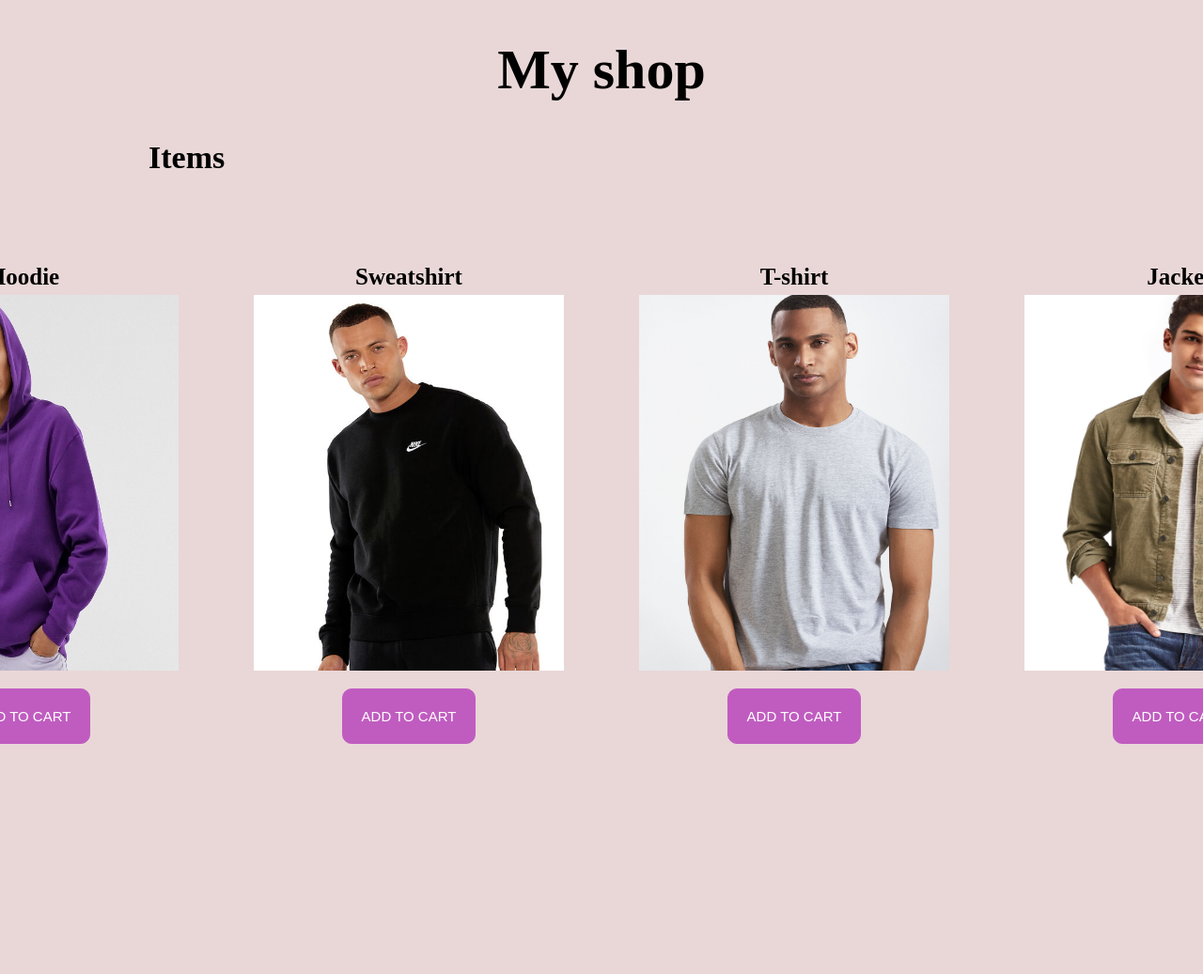
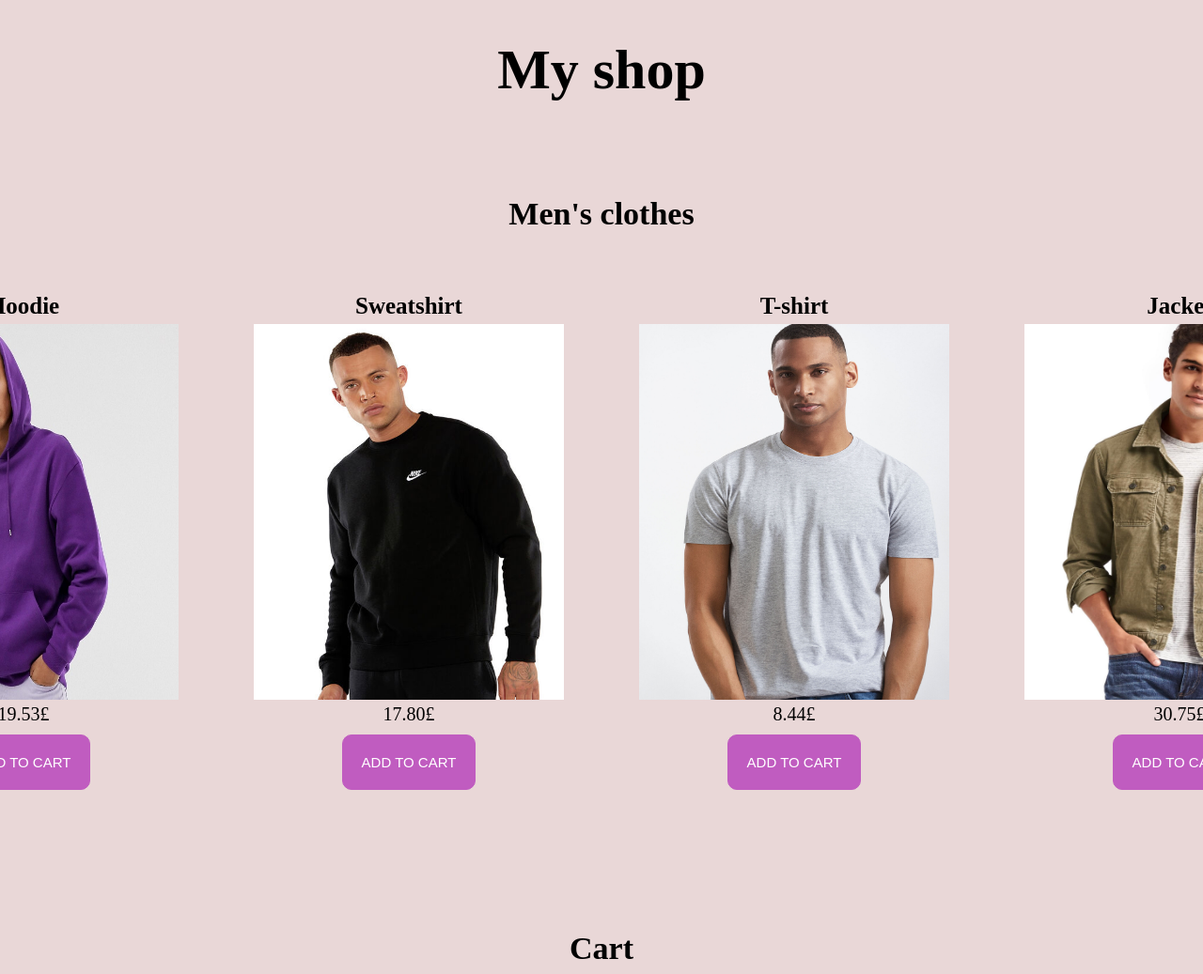
Before and after one commit to faustaciku/my-shop, a plain HTML site: page index.html in a window 1280 px wide. Shown: the top 1037 px of the page at 94% size. Before the commit the page ends 855 px from the top, so only its background shows below. Drawn offline with Linux system fonts and the light colour scheme.

Commit message:
Add prices, style prices and h2

```diff
--- a/index.html
+++ b/index.html
@@ -11,28 +11,44 @@
     <header>
       <h1>My shop</h1>
     </header>
-    <h2>Items</h2>
+    <section>
+    <h2>Men's clothes</h2>
     <div class="items">
       <div class="item">
         <h3>Hoodie</h3>
         <img src="images/hoodie.jpg" alt="hoodie" />
-        <button>ADD TO CART</button>
+          <div class="item-details">
+          <span class="price">19.53£</span>
+          <button>ADD TO CART</button>
+          </div>
       </div>
       <div class="item">
         <h3>Sweatshirt</h3>
         <img src="images/sweatshirt.jpg" alt="sweatshirt" />
-        <button>ADD TO CART</button>
+         <div class="item-details">
+          <span class="price">17.80£</span>
+          <button>ADD TO CART</button></div>
       </div>
       <div class="item">
         <h3>T-shirt</h3>
         <img src="images/t-shirt.jpg" alt="t-shirt" />
-        <button>ADD TO CART</button>
+          <div class="item-details">
+          <span class="price">8.44£</span>
+          <button>ADD TO CART</button>
+          </div>
       </div>
       <div class="item">
         <h3>Jacket</h3>
         <img src="images/jacket.jpg" alt="jacket" />
-        <button>ADD TO CART</button>
+        <div class="item-details">
+          <span class="price">30.75£</span>
+          <button>ADD TO CART</button>
+          </div>
+        </div>
       </div>
-    </div>
+    </div></section>
+    <section>
+      <h2>Cart</h2>
+    </section>
   </body>
 </html>
--- a/styles.css
+++ b/styles.css
@@ -20,15 +20,22 @@ img {
 }
 h2 {
   font-size: 34px;
-  margin-left: 150px;
+  margin-bottom: 0;
+  margin-top: 100px;
+  text-align: center;
 }
 h3 {
   text-align: center;
   font-size: 25px;
   margin-bottom: 5px;
 }
+.price {
+  font-size: 20px;
+  text-align: center;
+  display: block;
+}
 button {
-  margin: 15px auto;
+  margin: 10px auto;
   display: block;
   padding: 20px;
   font-size: 15px;
```
